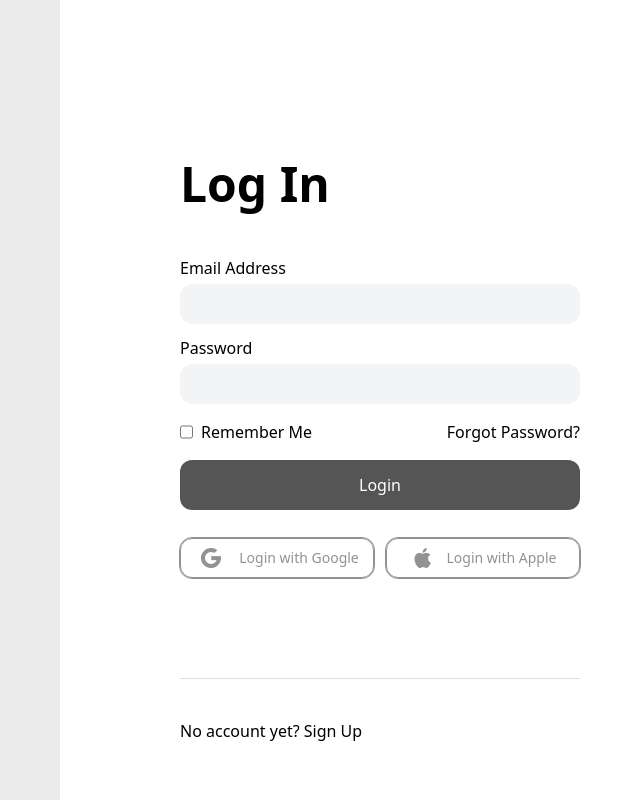
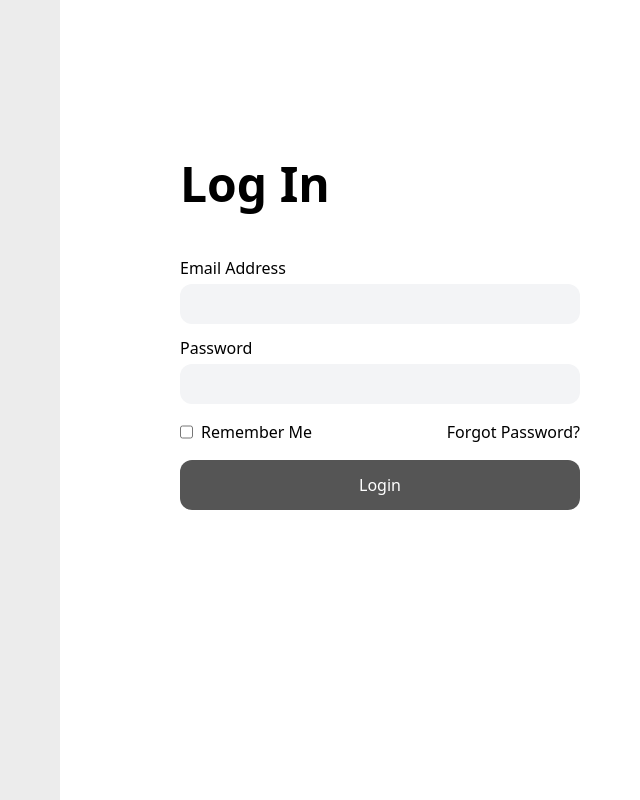
Before and after one commit to chingu-voyages/V56-tier2-team-24, a React (Vite) app: page / in a window 1280 px wide. Shown: the top 800 px of the page, without its empty margins (580-1220 px from the left). Built offline with nearby package versions, Linux system fonts and the light colour scheme.

Commit message:
Remove OAuth buttons.

```diff
--- a/src/components/login.tsx
+++ b/src/components/login.tsx
@@ -30,11 +30,12 @@ export default function Login() {
 
               <p>Forgot Password?</p>
             </div>
-            <button className="bg-[#555555] text-white rounded-[12px] py-[13px] w-full mb-7">
+            <button className="bg-[#555555] text-white rounded-[12px] py-[13px] w-full mb-75">
               Login
             </button>
           </form>
-          <div className="flex w-full flex-row gap-3 mb-25">
+          {/* Commenting out since no longer doing OAuth Google and Apple */}
+          {/* <div className="flex w-full flex-row gap-3 mb-25">
             <button className="border outline-[1.5px] border-[#929292] text-[#929292] rounded-[12px] py-[3px] w-full flex flex-row justify-center items-center gap-3 text-sm">
               <img
                 src="./public/static/images/google.png"
@@ -51,7 +52,7 @@ export default function Login() {
               />
               <p>Login with Apple</p>
             </button>
-          </div>
+          </div> */}
           <hr className="border-[#DDE1E6] w-full mb-10" />
           <div className="w-full flex">
             <p>No account yet? Sign Up</p>
```
